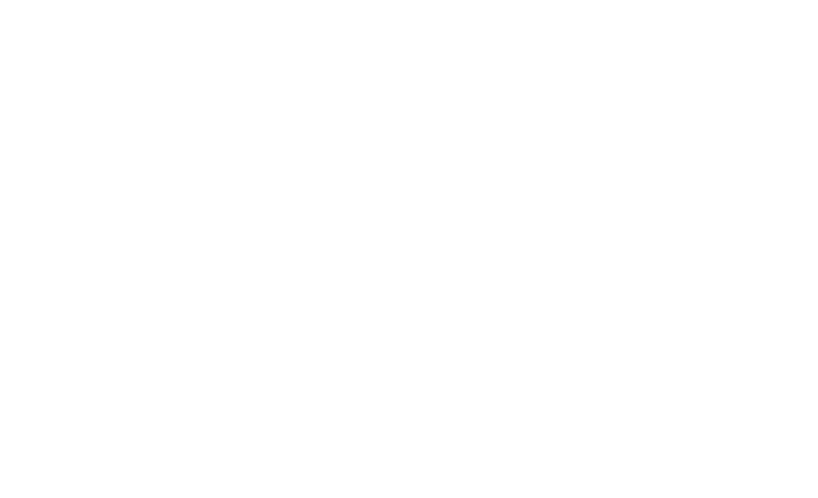
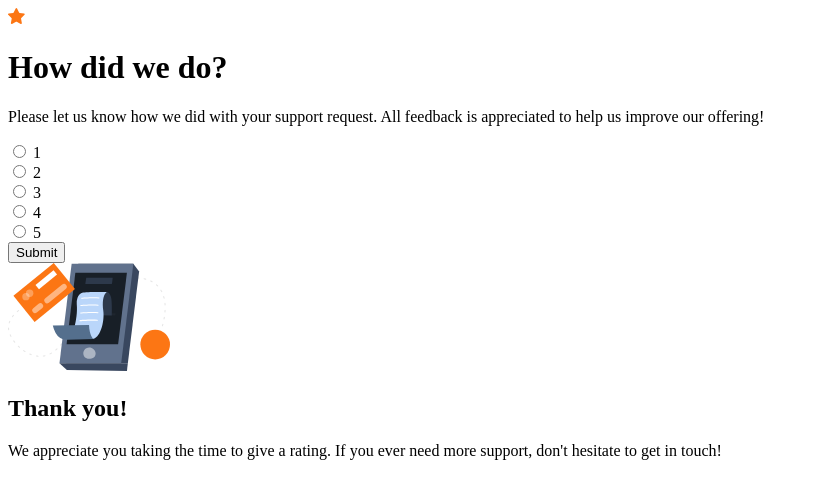
Before and after one commit to savvystrider/fem-interactive-rating-component, a plain HTML site: page index.html in a window 1280 px wide. Shown: the whole page, without its empty margins (0-818 px from the left). Drawn offline with Linux system fonts and the light colour scheme.

Commit message:
adds html content

```diff
--- a/index.html
+++ b/index.html
@@ -13,6 +13,79 @@
     <link rel="stylesheet" href="styles.css" />
   </head>
   <body>
+    <main>
+      <div class="card">
+        <div class="form-container">
+          <img src="./images/icon-star.svg" alt="" aria-hidden="true" />
+          <h1>How did we do?</h1>
+          <p>
+            Please let us know how we did with your support request. All
+            feedback is appreciated to help us improve our offering!
+          </p>
+          <form>
+            <div class="form-element">
+              <input
+                type="radio"
+                class="radio-input"
+                name="rating"
+                id="step-one"
+              />
+              <label for="step-one">1</label>
+            </div>
+            <div class="form-element">
+              <input
+                type="radio"
+                class="radio-input"
+                name="rating"
+                id="step-two"
+              />
+              <label for="step-two">2</label>
+            </div>
+            <div class="form-element">
+              <input
+                type="radio"
+                class="radio-input"
+                name="rating"
+                id="step-three"
+              />
+              <label for="step-three">3</label>
+            </div>
+            <div class="form-element">
+              <input
+                type="radio"
+                class="radio-input"
+                name="rating"
+                id="step-four"
+              />
+              <label for="step-four">4</label>
+            </div>
+            <div class="form-element">
+              <input
+                type="radio"
+                class="radio-input"
+                name="rating"
+                id="step-five"
+              />
+              <label for="step-five">5</label>
+            </div>
+            <button class="btn submit-btn">Submit</button>
+          </form>
+        </div>
+        <div class="success-container">
+          <img
+            src="./images/illustration-thank-you.svg"
+            alt=""
+            aria-hidden="true"
+          />
+          <p id="text-output"></p>
+          <h2>Thank you!</h2>
+          <p>
+            We appreciate you taking the time to give a rating. If you ever need
+            more support, don't hesitate to get in touch!
+          </p>
+        </div>
+      </div>
+    </main>
     <script src="app.js"></script>
   </body>
 </html>
```
